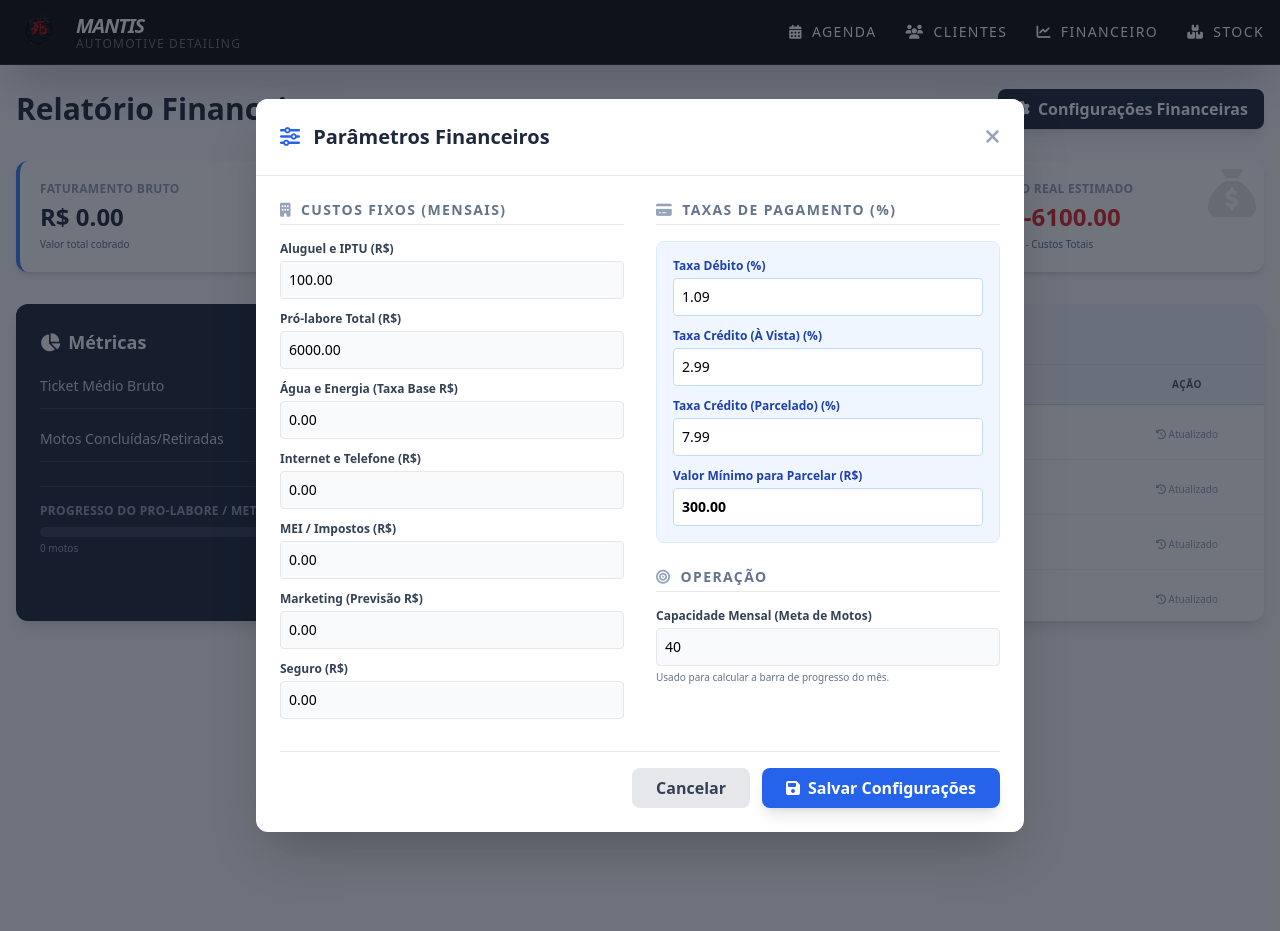
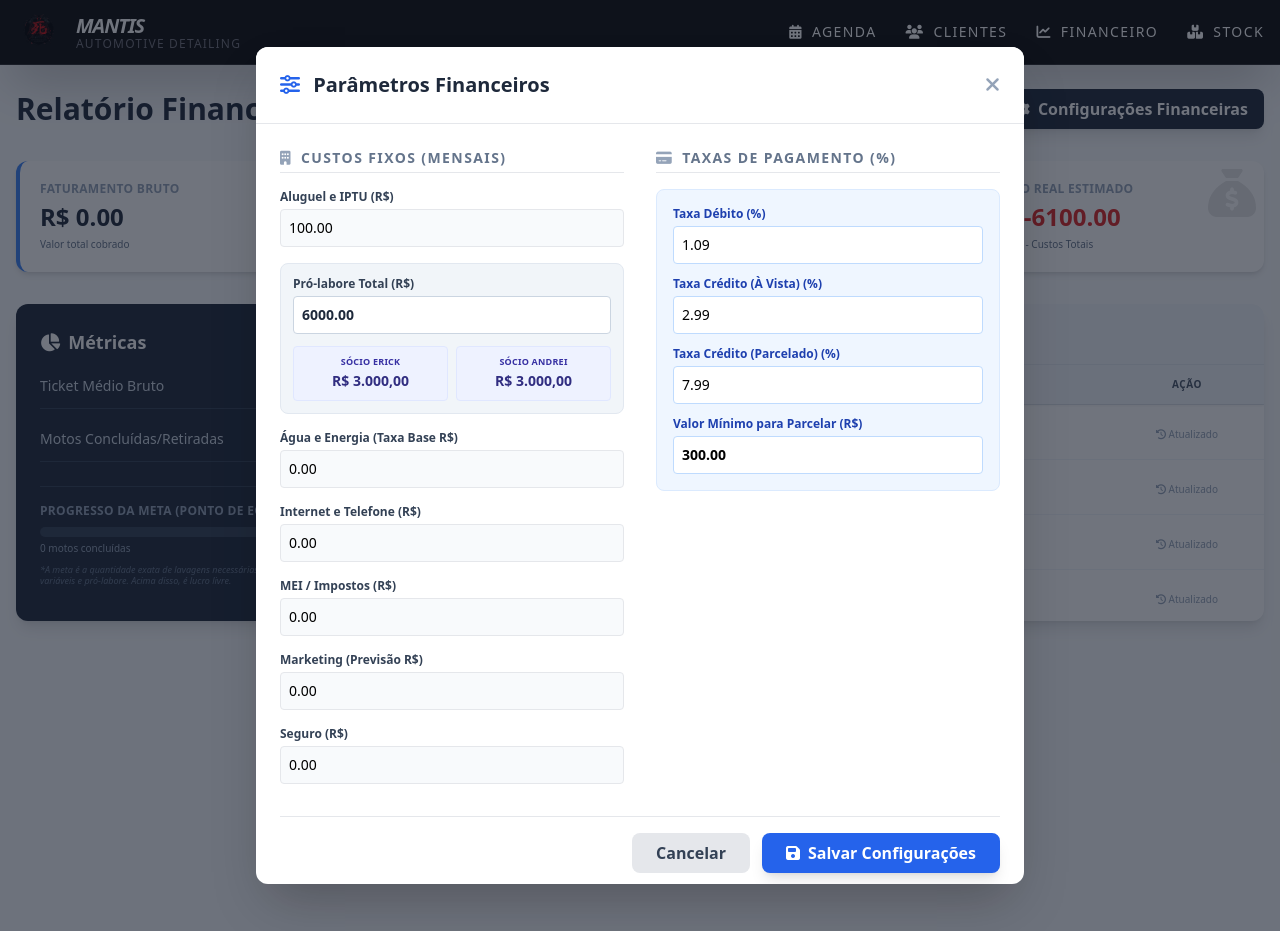
Before and after one commit to Salrefinado/Mantis-Automotive, a Flask app: page /financeiro in a window 1280 px wide, after a click on "Configurações Financeiras". Run offline with Flask 3, Linux system fonts and the light colour scheme; data comes from the database, SQL or seed files in the repository; data that the repository does not hold is empty; some libraries are stand-ins or nearby versions.

Commit message:
Update financeiro.html

```diff
--- a/templates/financeiro.html
+++ b/templates/financeiro.html
@@ -48,16 +48,16 @@
         </div>
 
         <div class="mt-6 pt-4 border-t border-slate-700">
-            <p class="text-xs text-slate-400 mb-2 uppercase tracking-wide font-bold">Progresso do Pro-Labore / Meta</p>
-            {% set meta_motos = (config.capacidade_mensal) if config.capacidade_mensal > 0 else 40 %}
-            {% set porcentagem_meta = (qtd_servicos / meta_motos) * 100 %}
-            <div class="w-full bg-slate-700 rounded-full h-2.5 mb-1">
-                <div class="bg-green-500 h-2.5 rounded-full" style="width: {{ [porcentagem_meta, 100]|min }}%"></div>
+            <p class="text-xs text-slate-400 mb-2 uppercase tracking-wide font-bold">Progresso da Meta (Ponto de Equilíbrio)</p>
+            {% set porcentagem_meta = (qtd_servicos / meta_motos * 100) if meta_motos > 0 else 0 %}
+            <div class="w-full bg-slate-700 rounded-full h-2.5 mb-1 mt-2">
+                <div class="bg-green-500 h-2.5 rounded-full transition-all duration-500" style="width: {{ [porcentagem_meta, 100]|min }}%"></div>
             </div>
             <div class="flex justify-between text-[10px] text-slate-400">
-                <span>{{ qtd_servicos }} motos</span>
+                <span>{{ qtd_servicos }} motos concluídas</span>
                 <span>Meta: {{ meta_motos }} motos</span>
             </div>
+            <p class="text-[9px] text-slate-500 mt-2 italic leading-tight">*A meta é a quantidade exata de lavagens necessárias para cobrir todos os custos fixos, variáveis e pró-labore. Acima disso, é lucro livre.</p>
         </div>
     </div>
 
@@ -121,7 +121,7 @@
     <div class="bg-white rounded-xl shadow-2xl w-full max-w-3xl max-h-[90vh] overflow-y-auto">
         <div class="sticky top-0 bg-white p-6 border-b z-10 flex justify-between items-center">
             <h3 class="text-xl font-bold text-slate-800"><i class="fa-solid fa-sliders mr-2 text-blue-600"></i> Parâmetros Financeiros</h3>
-            <button onclick="document.getElementById('modalConfigFinanceira').classList.add('hidden')" class="text-slate-400 hover:text-red-500 text-xl"><i class="fa-solid fa-times"></i></button>
+            <button type="button" onclick="document.getElementById('modalConfigFinanceira').classList.add('hidden')" class="text-slate-400 hover:text-red-500 text-xl"><i class="fa-solid fa-times"></i></button>
         </div>
 
         <form action="{{ url_for('salvar_configuracao_financeira') }}" method="POST" class="p-6">
@@ -130,14 +130,26 @@
                 <div>
                     <h4 class="text-sm font-bold text-slate-500 uppercase tracking-widest mb-4 border-b pb-1"><i class="fa-solid fa-building text-slate-400 mr-1"></i> Custos Fixos (Mensais)</h4>
 
-                    <div class="space-y-3">
+                    <div class="space-y-4">
                         <div>
                             <label class="block text-xs font-bold text-slate-700 mb-1">Aluguel e IPTU (R$)</label>
                             <input type="number" step="0.01" name="aluguel_iptu" value="{{ '%.2f'|format(config.aluguel_iptu) }}" class="w-full border p-2 rounded bg-slate-50 text-sm">
                         </div>
-                        <div>
+
+                        <div class="bg-slate-100 p-3 rounded-lg border border-slate-200">
                             <label class="block text-xs font-bold text-slate-700 mb-1">Pró-labore Total (R$)</label>
-                            <input type="number" step="0.01" name="pro_labore" value="{{ '%.2f'|format(config.pro_labore) }}" class="w-full border p-2 rounded bg-slate-50 text-sm">
+                            <input type="number" step="0.01" id="inputProLabore" name="pro_labore" value="{{ '%.2f'|format(config.pro_labore) }}" class="w-full border border-slate-300 p-2 rounded bg-white text-sm font-bold text-slate-800 focus:ring-2 focus:ring-blue-500 outline-none" oninput="calcularSociedade()">
+
+                            <div class="flex gap-2 mt-3">
+                                <div class="flex-1 bg-indigo-50 p-2 rounded border border-indigo-100 text-center">
+                                    <label class="block text-[9px] font-bold text-indigo-800 uppercase tracking-wide">Sócio Erick</label>
+                                    <span class="text-sm font-bold text-indigo-900" id="valorErick">R$ 0,00</span>
+                                </div>
+                                <div class="flex-1 bg-indigo-50 p-2 rounded border border-indigo-100 text-center">
+                                    <label class="block text-[9px] font-bold text-indigo-800 uppercase tracking-wide">Sócio Andrei</label>
+                                    <span class="text-sm font-bold text-indigo-900" id="valorAndrei">R$ 0,00</span>
+                                </div>
+                            </div>
                         </div>
                         <div>
                             <label class="block text-xs font-bold text-slate-700 mb-1">Água e Energia (Taxa Base R$)</label>
@@ -183,22 +195,36 @@
                         </div>
                     </div>
 
-                    <h4 class="text-sm font-bold text-slate-500 uppercase tracking-widest mb-4 border-b pb-1"><i class="fa-solid fa-bullseye text-slate-400 mr-1"></i> Operação</h4>
-                    <div>
-                        <label class="block text-xs font-bold text-slate-700 mb-1">Capacidade Mensal (Meta de Motos)</label>
-                        <input type="number" name="capacidade_mensal" value="{{ config.capacidade_mensal }}" class="w-full border p-2 rounded bg-slate-50 text-sm">
-                        <p class="text-[10px] text-slate-500 mt-1">Usado para calcular a barra de progresso do mês.</p>
+                    <div class="hidden">
+                        <input type="number" name="capacidade_mensal" value="{{ config.capacidade_mensal }}" class="w-full">
                     </div>
                 </div>
             </div>
 
             <div class="mt-8 pt-4 border-t flex gap-3 justify-end">
-                <button type="button" onclick="document.getElementById('modalConfigFinanceira').classList.add('hidden')" class="px-6 py-2 bg-gray-200 text-slate-700 font-bold rounded-lg hover:bg-gray-300">Cancelar</button>
-                <button type="submit" class="px-6 py-2 bg-blue-600 text-white font-bold rounded-lg shadow-lg hover:bg-blue-700 flex items-center gap-2">
+                <button type="button" onclick="document.getElementById('modalConfigFinanceira').classList.add('hidden')" class="px-6 py-2 bg-gray-200 text-slate-700 font-bold rounded-lg hover:bg-gray-300 transition">Cancelar</button>
+                <button type="submit" class="px-6 py-2 bg-blue-600 text-white font-bold rounded-lg shadow-lg hover:bg-blue-700 transition flex items-center gap-2">
                     <i class="fa-solid fa-save"></i> Salvar Configurações
                 </button>
             </div>
         </form>
     </div>
 </div>
+
+<script>
+    function calcularSociedade() {
+        const inputValor = document.getElementById('inputProLabore').value;
+        const total = parseFloat(inputValor) || 0;
+        const metade = total / 2;
+
+        // Formatação simples para Moeda BRL
+        const formatado = metade.toLocaleString('pt-BR', { style: 'currency', currency: 'BRL' });
+
+        document.getElementById('valorErick').innerText = formatado;
+        document.getElementById('valorAndrei').innerText = formatado;
+    }
+
+    // Executa ao carregar o modal/página para preencher os valores iniciais de quem já está salvo
+    document.addEventListener('DOMContentLoaded', calcularSociedade);
+</script>
 {% endblock %}
```
